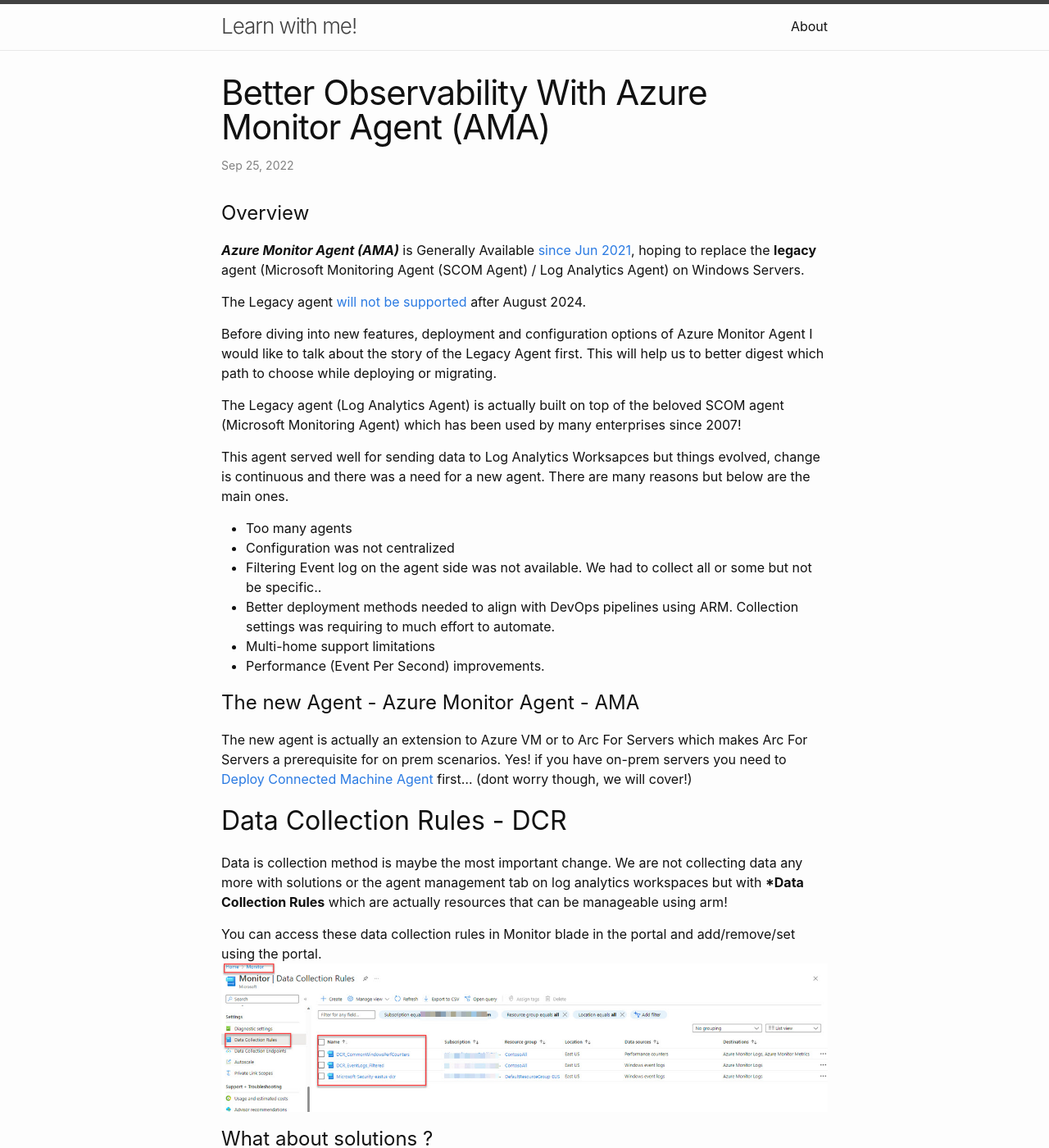
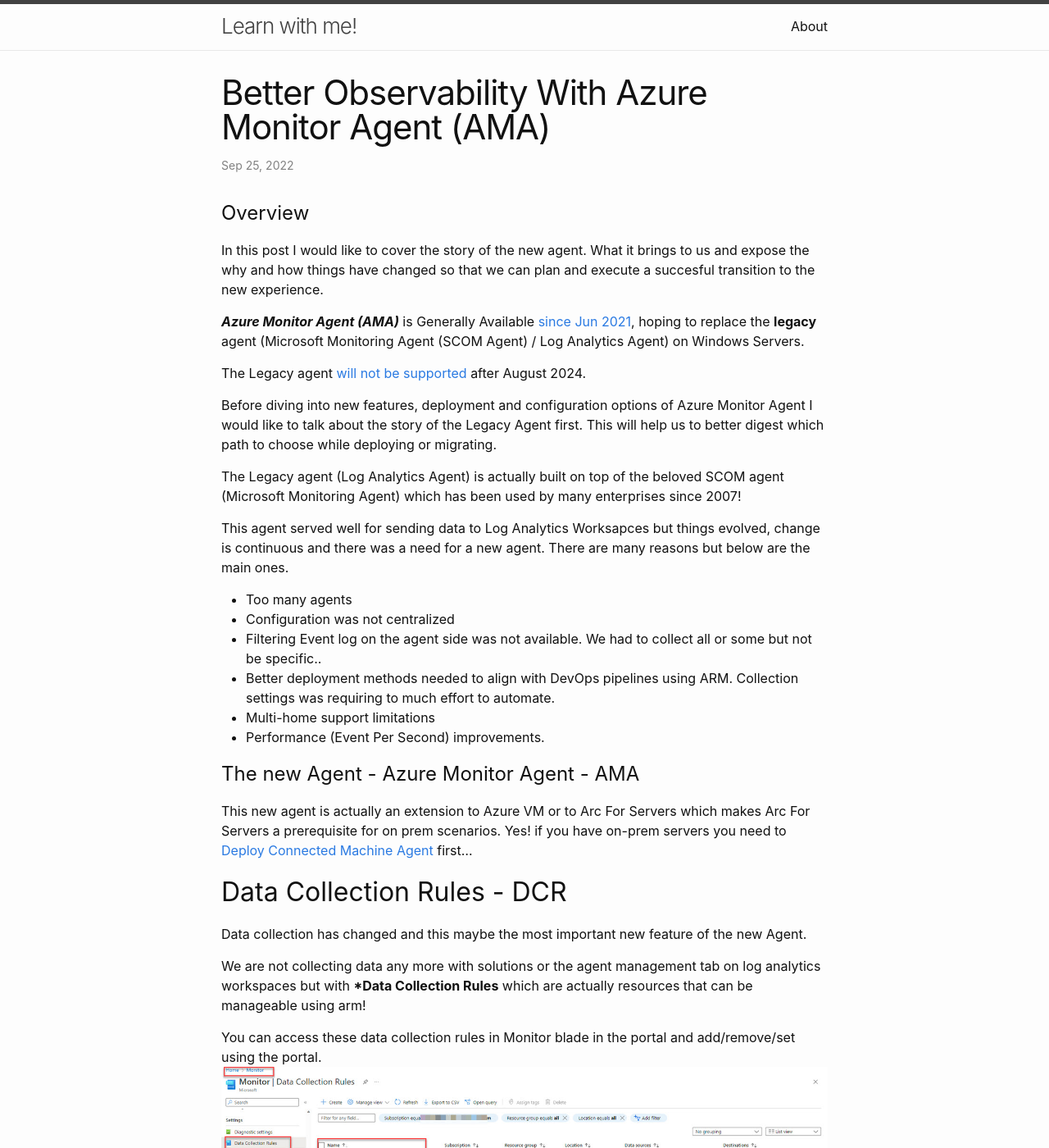
Before and after one commit to emrgcl/emrgcl.github.io, a Jekyll site: the page built from _posts/22-09-25-Better-Observability-With-AzureMonitorAgent.MarkDown, in a window 1280 px wide and 1400 px high. Shown: the whole window at 82% size. Built offline with Jekyll 4.4.1, drawn with Linux system fonts in a browser that asks for light colours.

Commit message:
fixed typos

```diff
--- a/_posts/22-09-25-Better-Observability-With-AzureMonitorAgent.MarkDown
+++ b/_posts/22-09-25-Better-Observability-With-AzureMonitorAgent.MarkDown
@@ -5,6 +5,8 @@ date:   2022-09-25 09:05:42 +0300
 categories: Azure AzureMonitor AzureMonitorAgent
 ---
 # Overview
+
+In this post I would like to cover the story of the new agent. What it brings to us and expose the why and how things have changed so that we can plan and execute a succesful transition to the new experience.
 
 ***Azure Monitor Agent (AMA)*** is Generally Available [since Jun 2021](https://techcommunity.microsoft.com/t5/azure-observability-blog/a-powerful-agent-for-azure-monitor-and-a-simpler-world-of-data/ba-p/2443285), hoping to replace the **legacy** agent (Microsoft Monitoring Agent (SCOM Agent) / Log Analytics Agent) on Windows Servers.
 
@@ -23,10 +25,12 @@ This agent served well for sending data to Log Analytics Worksapces but things e
 - Performance (Event Per Second) improvements.
 
 # The new Agent - Azure Monitor Agent - AMA
-The new agent is actually an extension to Azure VM or to Arc For Servers which makes Arc For Servers a prerequisite for on prem scenarios. Yes! if you have on-prem servers you need to [Deploy Connected Machine Agent](https://learn.microsoft.com/en-us/azure/azure-arc/servers/deployment-options) first... (dont worry though, we will cover!)
+This new agent is actually an extension to Azure VM or to Arc For Servers which makes Arc For Servers a prerequisite for on prem scenarios. Yes! if you have on-prem servers you need to [Deploy Connected Machine Agent](https://learn.microsoft.com/en-us/azure/azure-arc/servers/deployment-options) first...
 
 ## Data Collection Rules - DCR
-Data is collection method is maybe the most important change. We are not collecting data any more with solutions or the agent management tab on log analytics workspaces but with ***Data Collection Rules** which are actually resources that can be manageable using arm!
+Data collection has changed and this maybe the most important new feature of the new Agent.
+
+We are not collecting data any more with solutions or the agent management tab on log analytics workspaces but with ***Data Collection Rules** which are actually resources that can be manageable using arm!
 
 You can access these data collection rules in Monitor blade in the portal and add/remove/set using the portal.
 ![DCR](/assets/images/22-09-25-Better-Observability-With-AzureMonitorAgent/dcr-1.jpg)
```
